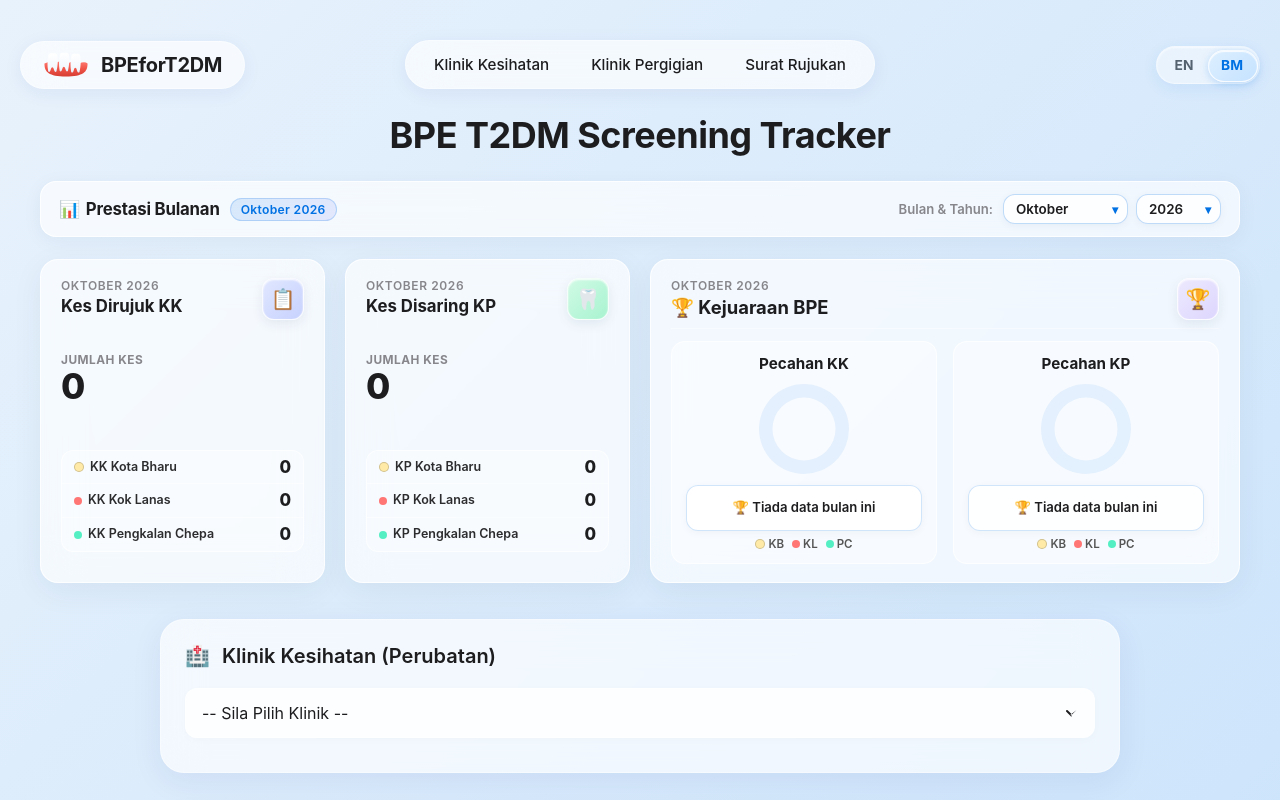
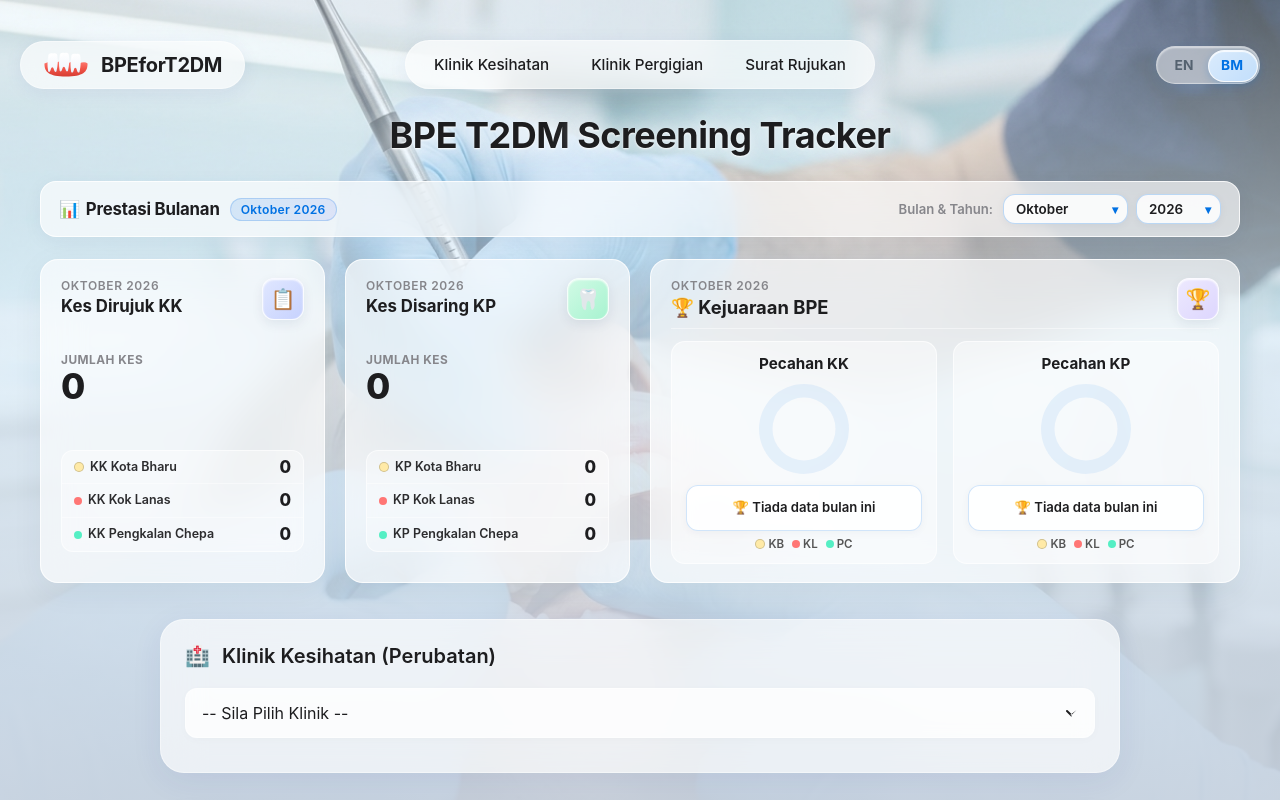
Before and after one commit to BPEforT2DM/BPEforT2DM, a plain HTML site: page index.html in a window 1280 px wide. Shown: the top 800 px of the page. Drawn offline with nearby package versions, Linux system fonts and the light colour scheme; no server answers.

Commit message:
add photo bakground

```diff
--- a/index.html
+++ b/index.html
@@ -58,6 +58,33 @@
 
         .header-nav-container .lang-switch-container {
             justify-self: end;
+        }
+
+        /* ── Full-page clinical BPE checkup photo with pastel-blue fade overlay ──
+           A position:fixed pseudo-element gives the same effect as
+           background-attachment: fixed, but also works on iOS/Android
+           (where attachment:fixed is ignored or causes zoom/jank). */
+        body::before {
+            content: "";
+            position: fixed;
+            inset: 0;
+            z-index: -1;
+            background-image:
+                linear-gradient(to bottom,
+                    rgba(224, 242, 254, 0.4) 0%,
+                    rgba(224, 242, 254, 0.75) 45%,
+                    rgba(203, 213, 225, 0.95) 100%),
+                url('assets/clinical-bpe.jpg');
+            background-size: cover;
+            background-position: center 20%;
+            background-repeat: no-repeat;
+            image-rendering: -webkit-optimize-contrast;
+            pointer-events: none;
+        }
+
+        /* Soft halo keeps the title crisp over the photograph */
+        .main-title {
+            text-shadow: 0 1px 2px rgba(255, 255, 255, 0.9), 0 0 18px rgba(255, 255, 255, 0.95), 0 0 36px rgba(232, 242, 252, 0.9);
         }
 
         .brand-badge {
```
Also changed, not shown: assets/bpe-header.jpg (added), assets/clinical-bpe.jpg (added), 2 other files.
